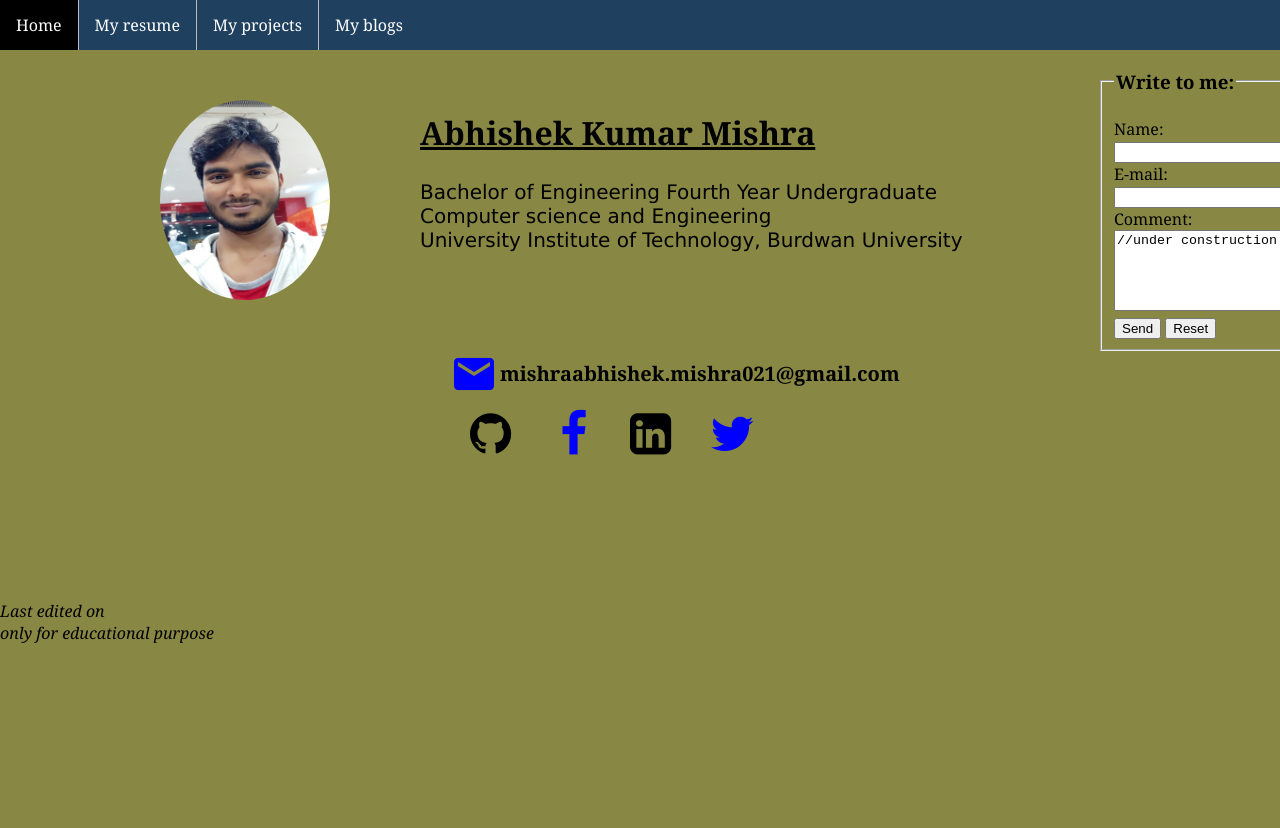
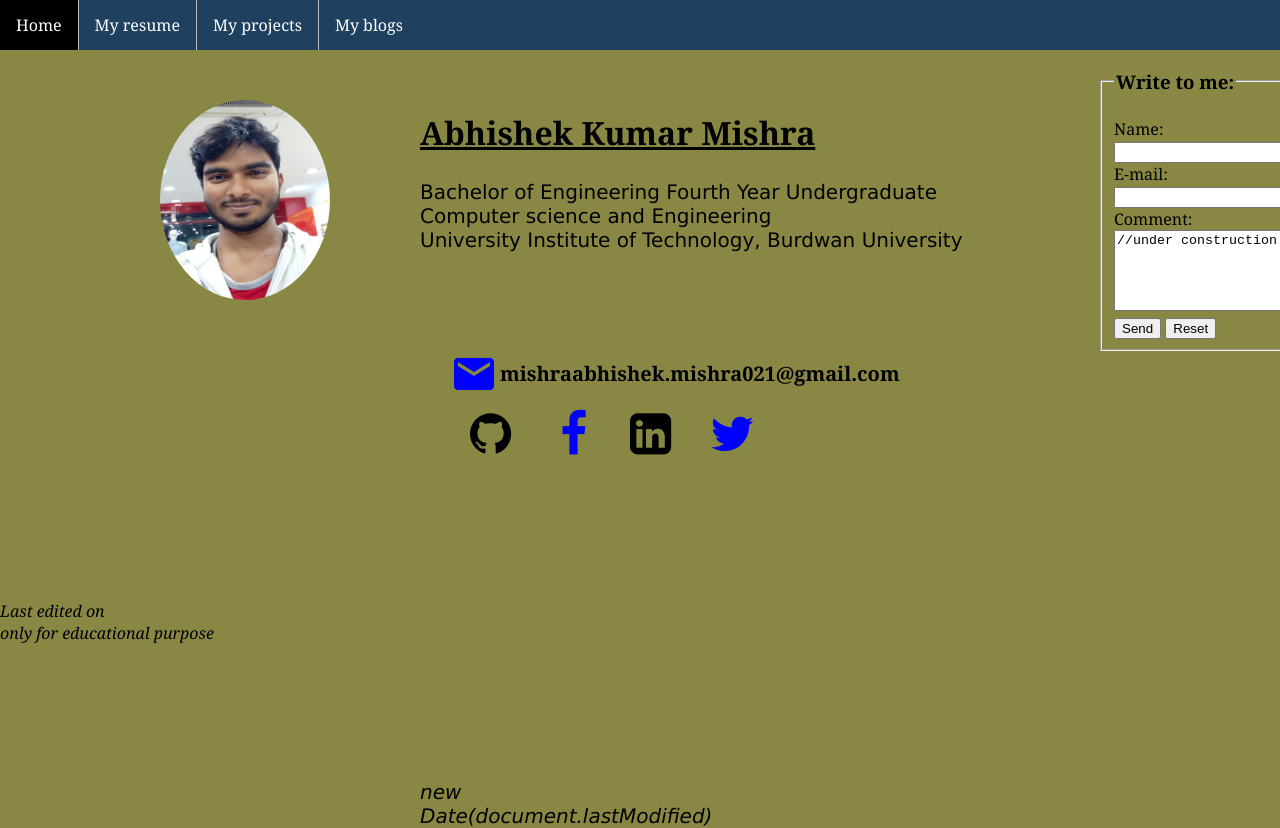
Before and after one commit to abhishek021/abhishek021.github.io, a plain HTML site: page index.html in a window 1280 px wide. Shown: the top 828 px of the page. Before the commit the page ends 800 px from the top, so only its background shows below. Drawn offline with Linux system fonts and the light colour scheme.

Commit message:
Update index.html

```diff
--- a/index.html
+++ b/index.html
@@ -93,7 +93,7 @@ Comment:<br>
 <input type="reset" value="Reset">
 </fieldset>
 </form>
-<address >Last edited on <p id="lastupdated"></p><br>
+<address >Last edited on <p id="lastupdated">new Date(document.lastModified)</p><br>
  only for educational purpose</address>
 <script>
 	$(document).ready(function(){
```
